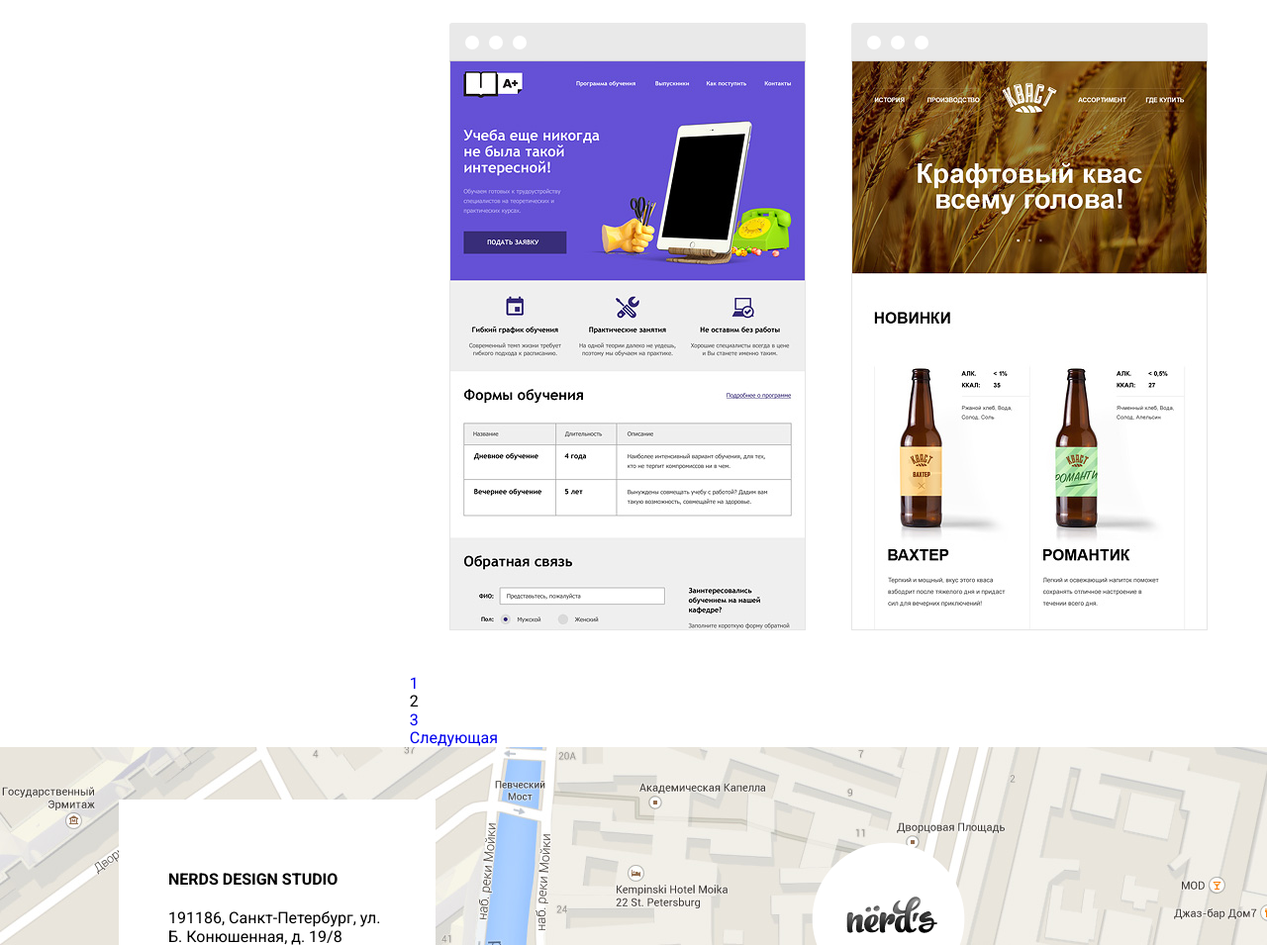
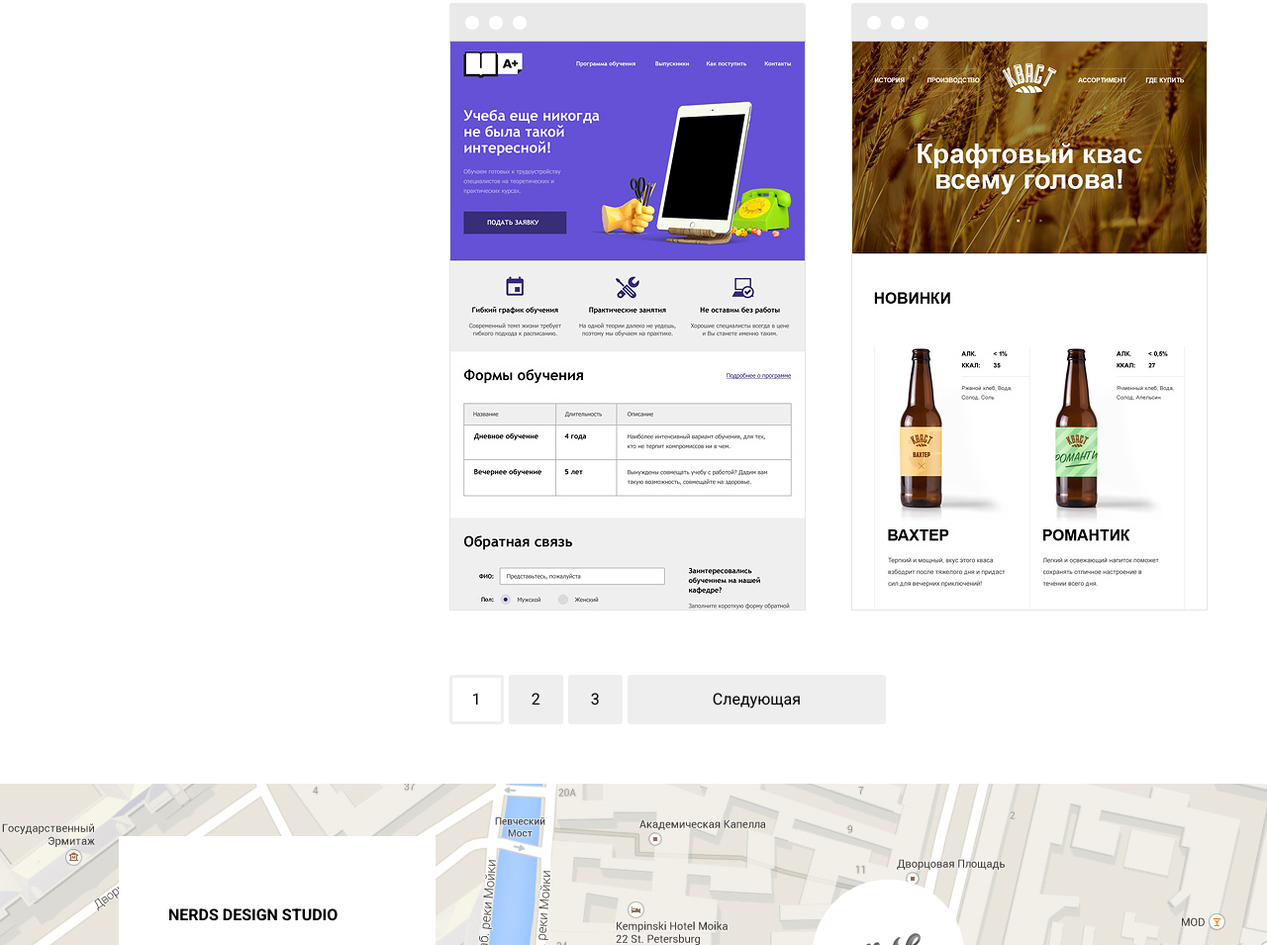
Before and after one commit to Andrey-proc/nerds, a plain HTML site: page catalog.html in a window 1280 px wide. Shown: the part 1804-2759 px from the top of the page at 99% size. Drawn offline with nearby package versions, Linux system fonts and the light colour scheme.

Commit message:
Еще чуточку

```diff
--- a/catalog.html
+++ b/catalog.html
@@ -218,10 +218,10 @@
                     </li>
                 </ul>
                 <ul class="pagination-list">
-                    <li class="pagination-item pagination-item-current"><a href="#">1</a></li>
-                    <li class="pagination-item"><a>2</a></li>
+                    <li class="pagination-item pagination-item-current"><a>1</a></li>
+                    <li class="pagination-item"><a href="#">2</a></li>
                     <li class="pagination-item"><a href="#">3</a></li>
-                    <li class="pagination-item"><a href="#">Следующая</a></li>
+                    <li class="pagination-item pagination-button"><a href="#">Следующая</a></li>
                 </ul>
             </section>
         </div>
--- a/css/style.css
+++ b/css/style.css
@@ -659,7 +659,7 @@ li{
 .catalog-item {
   position: relative;
   margin-left: 40px;
-  margin-bottom: 40px;
+  margin-bottom: 30px;
 }
 
 .catalog-item-price {
@@ -703,6 +703,8 @@ li{
 }
 
 
+
+
 /* hover */
 
 .catalog-item-price h3:hover {
@@ -721,6 +723,8 @@ li{
 }
 
 /* hover */
+
+
 
 .catalog-sort {
    display: flex;
@@ -753,12 +757,29 @@ li{
   color: #010101;
 }
 
+.pagination-list {
+  display: flex;
+  flex-wrap: wrap;
+  margin: 30px 40px 60px;
+}
 
+.pagination-item {
+  margin-right: 5px;
+}
 
-
-
-
-
-
-color: #fb565a;
-  color: #a6a6a6;
+.pagination-item a {
+  padding: 16px 23px;
+  border-radius: 3px;
+  color: #000000;
+  background-color: #eeeeee;
+}
+.pagination-item-current a {
+  background-color: white;
+  box-shadow: inset 0 0 0 3px #eeeeee;
+}
+ .pagination-button a {
+  padding: 16px 86px;
+  font-size: 500;
+  color: #000000;
+  background-color: #eeeeee;
+ }
```
